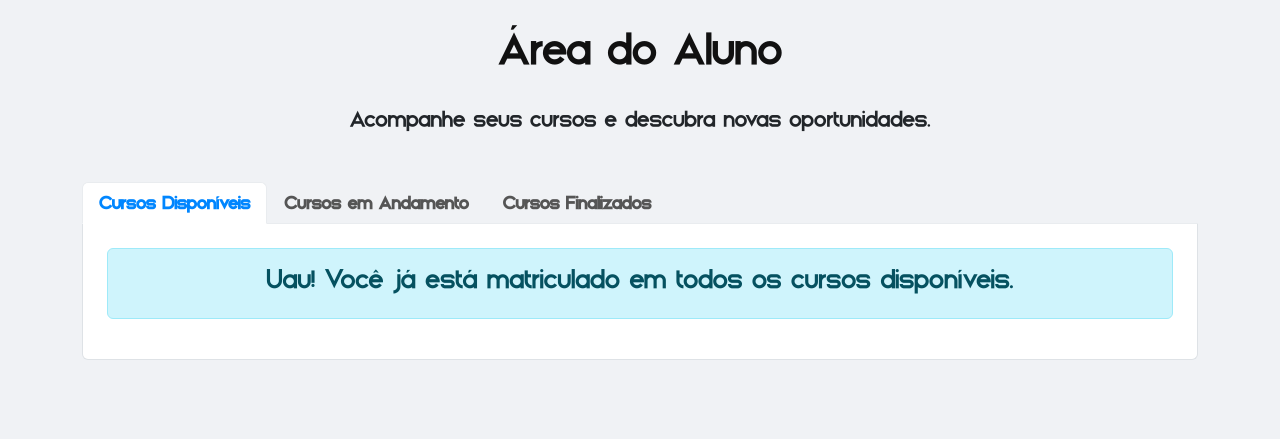
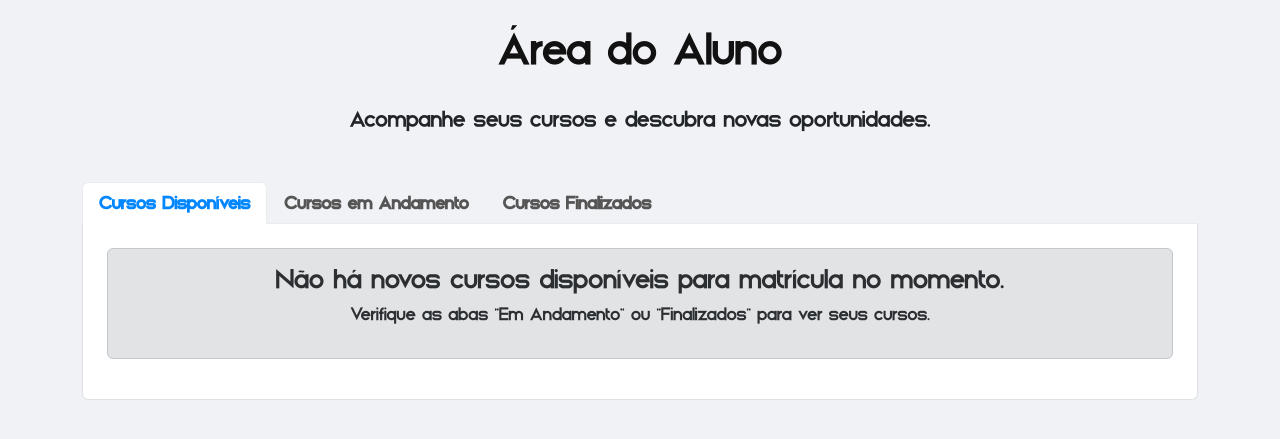
Before and after one commit to kyliews/pilarschool, a Django app: template templates/core/aluno.html in a window 1280 px wide. Shown: the part 59-498 px from the top of the page. Run offline with Django 5.2, Linux system fonts and the light colour scheme; the template is opened without the code that fills it, so the values that code supplies are empty.

Commit message:
atualizacao na pagina de cursos disponiveis para aluno

```diff
--- a/templates/core/aluno.html
+++ b/templates/core/aluno.html
@@ -9,6 +9,7 @@
     <p class="lead">Acompanhe seus cursos e descubra novas oportunidades.</p>
 </div>
 
+<!-- Abas de Navegação -->
 <ul class="nav nav-tabs mt-5" id="alunoTabs" role="tablist">
     <li class="nav-item" role="presentation">
         <button class="nav-link active" id="disponiveis-tab" data-bs-toggle="tab" data-bs-target="#disponiveis" type="button" role="tab" aria-controls="disponiveis" aria-selected="true">
@@ -39,13 +40,14 @@
                     <p>Volte em breve!</p>
                 </div>
             {% elif not cursos_disponiveis %}
-                <div class="alert alert-info text-center">
-                    <h4>Uau! Você já está matriculado em todos os cursos disponíveis.</h4>
+                <!-- MENSAGEM ATUALIZADA AQUI -->
+                <div class="alert alert-secondary text-center">
+                    <h4>Não há novos cursos disponíveis para matrícula no momento.</h4>
+                    <p>Verifique as abas "Em Andamento" ou "Finalizados" para ver seus cursos.</p>
                 </div>
             {% else %}
                 <div class="course-grid">
                     {% for curso in cursos_disponiveis %}
-                        <!-- CARD DO CURSO (Clique abre o modal) -->
                         <div class="course-card" data-bs-toggle="modal" data-bs-target="#modal-curso-{{ curso.id }}">
                             <h4>{{ curso.nome_curso }}</h4>
 
@@ -55,21 +57,21 @@
                                 <p>Professor: A definir</p>
                             {% endif %}
 
+                            <!-- Mostra datas se disponível -->
                             {% if curso.agenda %}
                                 <small class="text-muted d-block mt-2">{{ curso.agenda.dias_horarios }}</small>
                             {% endif %}
                         </div>
 
-                        <!-- MODAL DE DETALHES (Pop-up) -->
+                        <!-- Modal -->
                         <div class="modal fade" id="modal-curso-{{ curso.id }}" tabindex="-1" aria-hidden="true">
                             <div class="modal-dialog modal-lg modal-dialog-centered">
                                 <div class="modal-content">
                                     <div class="modal-header">
                                         <h5 class="modal-title">{{ curso.nome_curso }}</h5>
-                                        <button type="button" class="btn-close" data-bs-dismiss="modal" aria-label="Close"></button>
+                                        <button type="button" class="btn-close" data-bs-dismiss="modal"></button>
                                     </div>
                                     <div class="modal-body">
-                                        <!-- Barra de Informações -->
                                         <div class="modal-info-bar">
                                             {% if curso.agenda %}
                                                 <span><strong>LOCAL:</strong> {{ curso.agenda.sala.bloco }}</span>
@@ -80,15 +82,12 @@
                                                 <span>Datas e local a definir</span>
                                             {% endif %}
                                         </div>
-
-                                        <!-- Descrição / Ementa -->
                                         <div class="modal-section">
                                             <h5>Ementa</h5>
-                                            <p>{{ curso.descricao|default:"Sem descrição disponível para este curso." }}</p>
+                                            <p>{{ curso.descricao|default:"Sem descrição." }}</p>
                                         </div>
                                     </div>
                                     <div class="modal-footer">
-                                        <button type="button" class="btn btn-secondary" data-bs-dismiss="modal">Fechar</button>
                                         <form action="{% url 'matricular' curso.id %}" method="POST">
                                             {% csrf_token %}
                                             <button type="submit" class="btn btn-success fw-bold">MATRICULE-SE</button>
```
